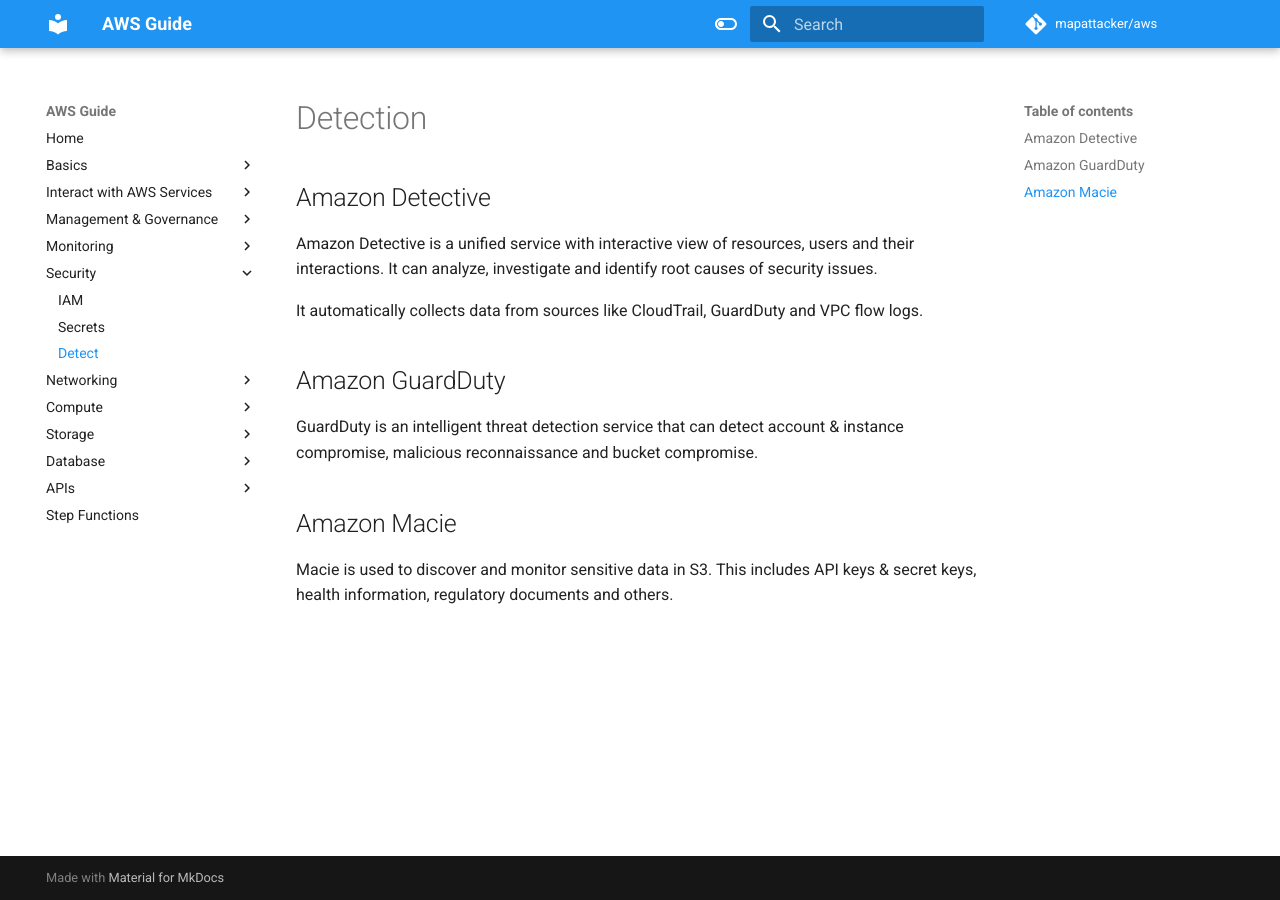
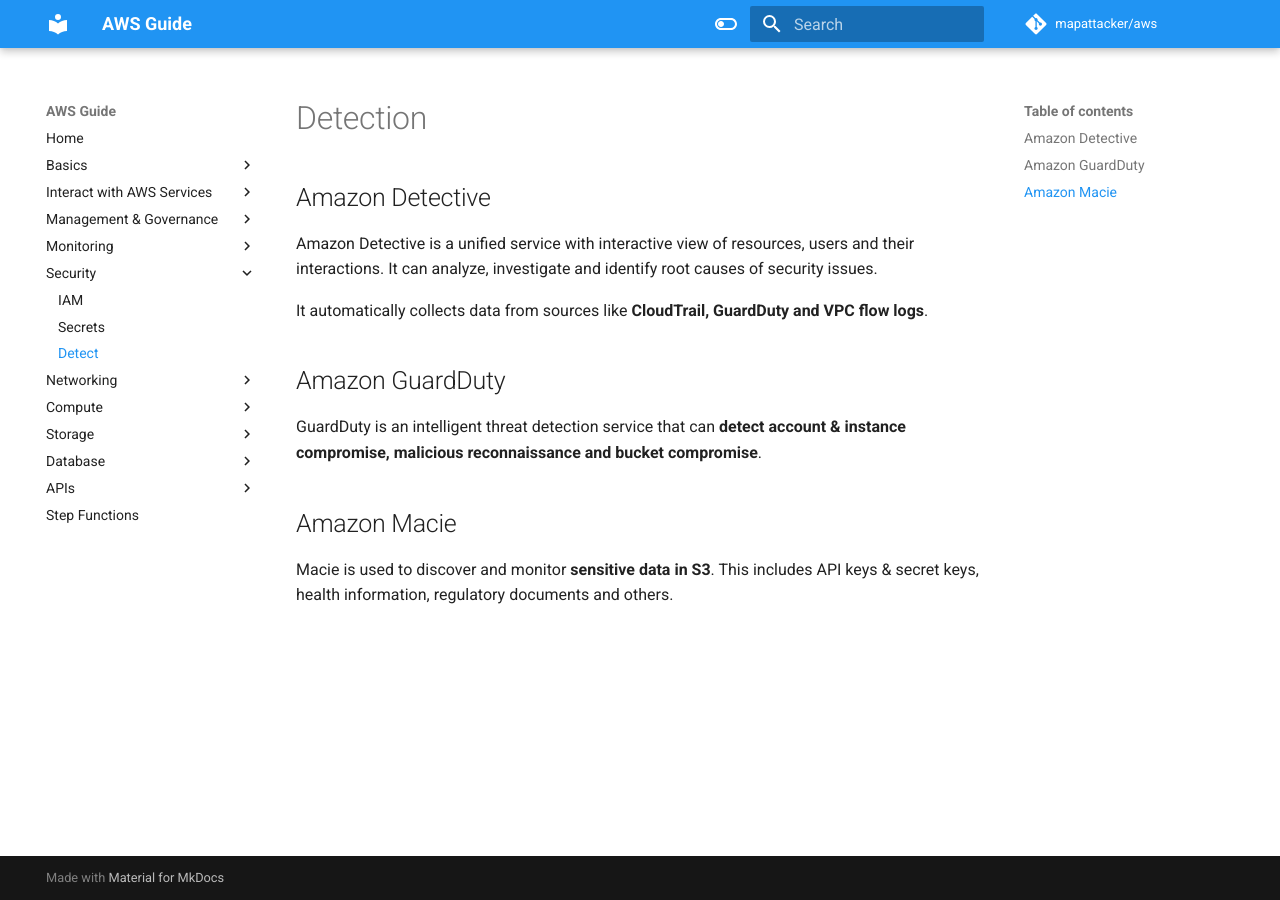
Before and after one commit to mapattacker/aws, an MkDocs documentation site: the page built from docs/security-detective.md, in a window 1280 px wide. Built offline with MkDocs 1.6.1 and Material for MkDocs 9.7.7, drawn with Linux system fonts in a browser that asks for light colours; comment, search, counter and statistics services are not loaded.

Commit message:
add new docs

```diff
--- a/docs/security-detective.md
+++ b/docs/security-detective.md
@@ -4,13 +4,13 @@
 
 Amazon Detective is a unified service with interactive view of resources, users and their interactions. It can analyze, investigate and identify root causes of security issues.
 
-It automatically collects data from sources like CloudTrail, GuardDuty and VPC flow logs.
+It automatically collects data from sources like **CloudTrail, GuardDuty and VPC flow logs**.
 
 
 ## Amazon GuardDuty
 
-GuardDuty is an intelligent threat detection service that can detect account & instance compromise, malicious reconnaissance and bucket compromise.
+GuardDuty is an intelligent threat detection service that can **detect account & instance compromise, malicious reconnaissance and bucket compromise**.
 
 ## Amazon Macie
 
-Macie is used to discover and monitor sensitive data in S3. This includes API keys & secret keys, health information, regulatory documents and others.
+Macie is used to discover and monitor **sensitive data in S3**. This includes API keys & secret keys, health information, regulatory documents and others.
```
Also changed, not shown: docs/manage-config.md (+1 -1 lines).
